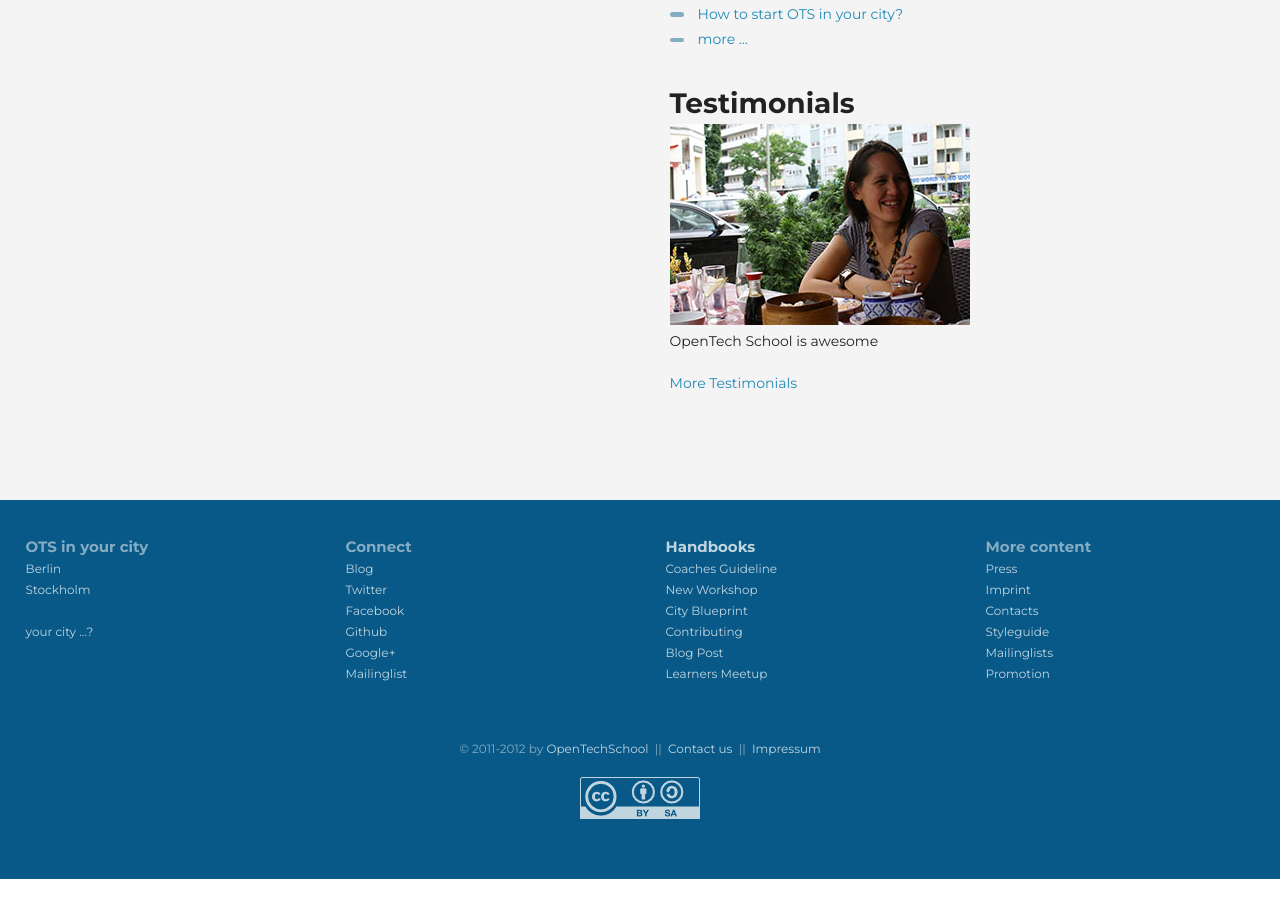
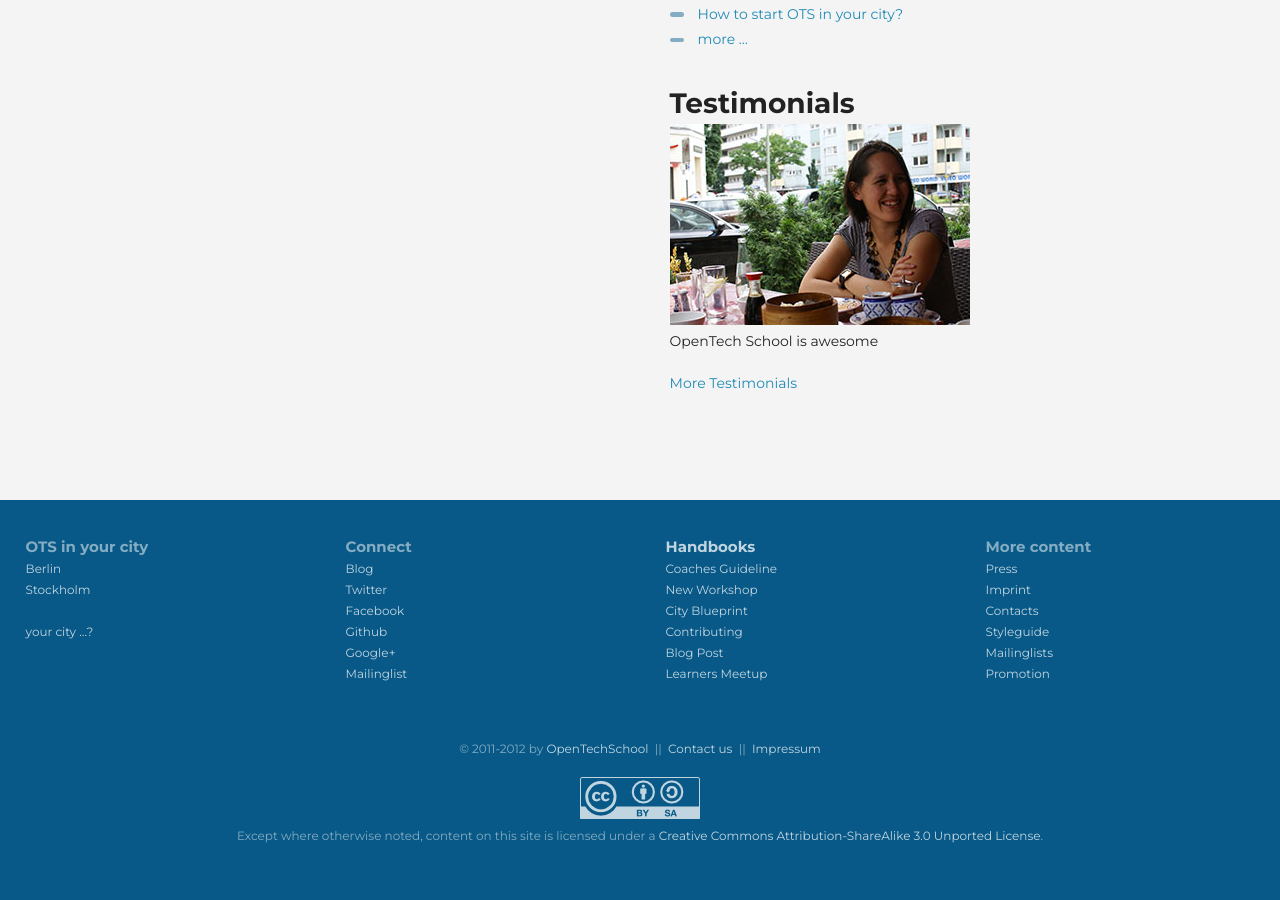
Before and after one commit to OpenTechSchool/www.opentechschool.org, a Jekyll site: the page built from index.html, in a window 1280 px wide and 900 px high, scrolled down 1036 px. Built offline with Jekyll 4.4.1, drawn with Linux system fonts in a browser that asks for light colours; nearby versions of some CDN libraries; before the commit the page ends 1915 px from its top, so only the background shows below that.

Commit message:
add cc text

```diff
--- a/_includes/_footer.html
+++ b/_includes/_footer.html
@@ -98,7 +98,10 @@
         © 2011-2012 by <a href="http://www.opentechschool.org">OpenTechSchool</a>&nbsp;&nbsp;||&nbsp;&nbsp;<a href="/contact.html">Contact us</a>&nbsp;&nbsp;||&nbsp;&nbsp;<a href="/imprint.html">Impressum</a>
       </p>
       <p>
-        <a href=""><img src="/images/by-sa-cp.png"></a>
+        <a title="we are under creative commons" href="http://creativecommons.org/licenses/by/3.0/"><img src="/images/by-sa-cp.png"></a><br>
+        <small>
+          Except where otherwise noted, content on this site is licensed under a <a rel="license" href="http://creativecommons.org/licenses/by-sa/3.0/deed.en_US">Creative Commons Attribution-ShareAlike 3.0 Unported License</a>.
+        </small>
       </p>
 
     </div>
```
